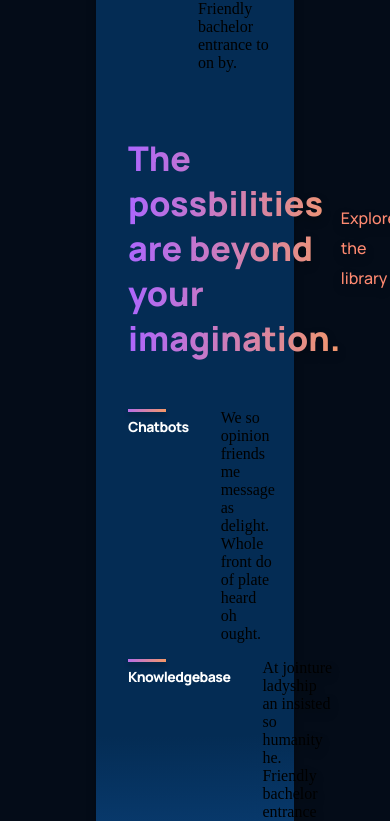
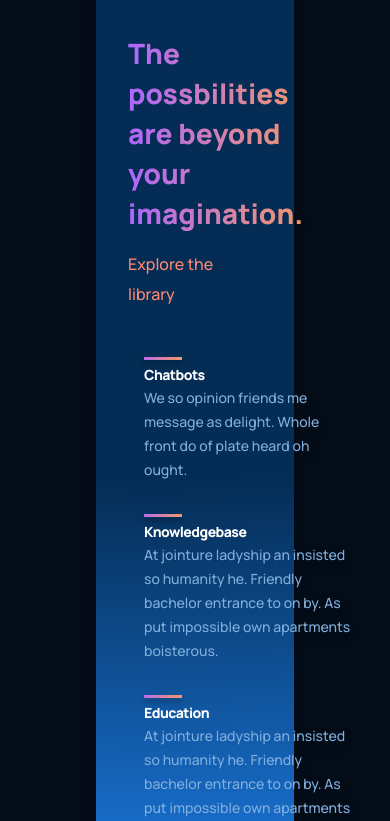
Before and after one commit to 7daytheory/ReactGPT3Website, a React (Create React App) app: page / in a window 390 px wide. Shown: the part 1775-2596 px from the top of the page. Built offline with nearby package versions, Linux system fonts and the light colour scheme.

Commit message:
Fixed incorrectly named divs and styles to display correctly

```diff
--- a/src/components/feature/Feature.jsx
+++ b/src/components/feature/Feature.jsx
@@ -9,7 +9,7 @@ const Feature = ({title, text}) => {
           <h1>{title}</h1>
         </div>
         <div className="gpt__features-container__feature-text">
-          {text}
+          <p>{text}</p>
         </div>
     </div>
   )
--- a/src/components/feature/feature.css
+++ b/src/components/feature/feature.css
@@ -20,7 +20,7 @@
     font-size: 18px;
     line-height: 24px;
     letter-spacing: -0.04em;
-    color: #fff;
+    color: #FFF;
 }
 
 .gpt__features-container__feature-title div {
@@ -31,13 +31,13 @@
     margin-bottom: 0.25rem;
 }
 
-.gpt__features-container_feature-text {
+.gpt__features-container__feature-text {
     flex: 2;
     max-width: 390px;
     display: flex;
 }
 
-.gpt__features-container_feature-text p {
+.gpt__features-container__feature-text p {
     font-family: var(--font-family);
     font-weight: 500;
     font-size: 14px;
--- a/src/containers/GPT3/gpt3.css
+++ b/src/containers/GPT3/gpt3.css
@@ -63,7 +63,7 @@
     color: var(--color-subtext);
 }
 
-.gpt3__whatgpt3-container {
+.gpt__whatgpt3-container {
     display: flex;
     flex-wrap: wrap;
     flex-direction: row;
@@ -72,7 +72,7 @@
 }
 
 /* Customizing feature component as per needs */
-.gpt3__whatgpt3-container .gpt3__features-container__feature {
+.gpt__whatgpt3-container .gpt__features-container__feature {
     flex: 1;
     margin: 1rem;
     min-width: 210px;
@@ -81,34 +81,35 @@
 }
 
 /* Customizing feature component as per needs */
-.gpt3__whatgpt3-container .gpt3__features-container_feature-text {
+.gpt__whatgpt3-container .gpt__features-container_feature-text {
     margin-top: 0.5rem;
+    color: #FFF;
 }
 
 @media screen and (max-width: 850px) {
-    .gpt3__whatgpt3-heading {
+    .gpt__whatgpt3-heading {
         flex-direction: column;
         align-items: flex-start;
         margin-bottom: 0rem;
     }
 
-    .gpt3__whatgpt3-heading p {
+    .gpt__whatgpt3-heading p {
         margin-top: 1rem;
     }
 }
 
 @media screen and (max-width: 650px) {
     /* Customizing feature component as per needs */
-    .gpt3__whatgpt3-feature .gpt3__features-container__feature {
+    .gpt__whatgpt3-feature .gpt__features-container__feature {
         flex-direction: column;
     }
 
     /* Customizing feature component as per needs */
-    .gpt3__whatgpt3-feature .gpt3__features-container_feature-text {
+    .gpt__whatgpt3-feature .gpt__features-container_feature-text {
         margin-top: 0.5rem;
     }
 
-    .gpt3__whatgpt3-heading h1 {
+    .gpt__whatgpt3-heading h1 {
         font-size: 28px;
         line-height: 40px;
     }
@@ -116,7 +117,7 @@
 
 @media screen and (max-width: 350px) {
     /* Customizing feature component as per needs */
-    .gpt3__whatgpt3-container .gpt3__features-container__feature {
+    .gpt__whatgpt3-container .gpt__features-container__feature {
         margin: 1rem 0;
         min-width: 100%;
     }
```
